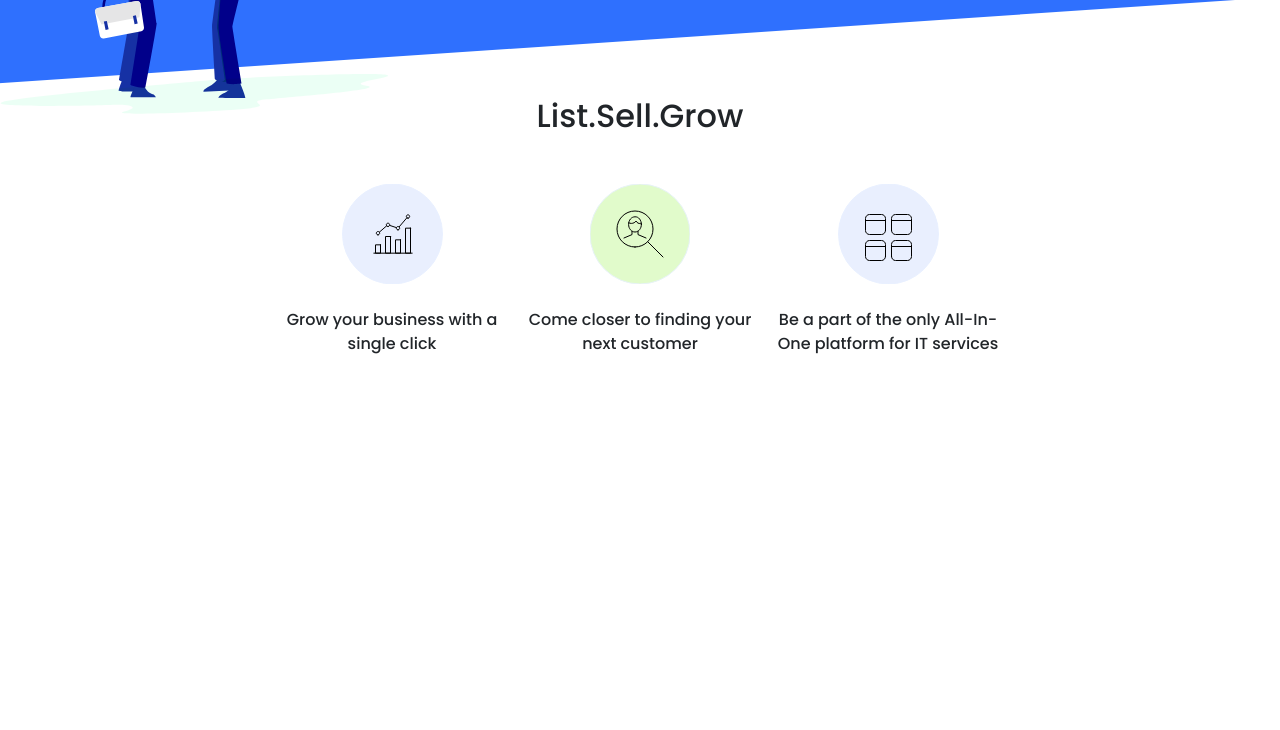
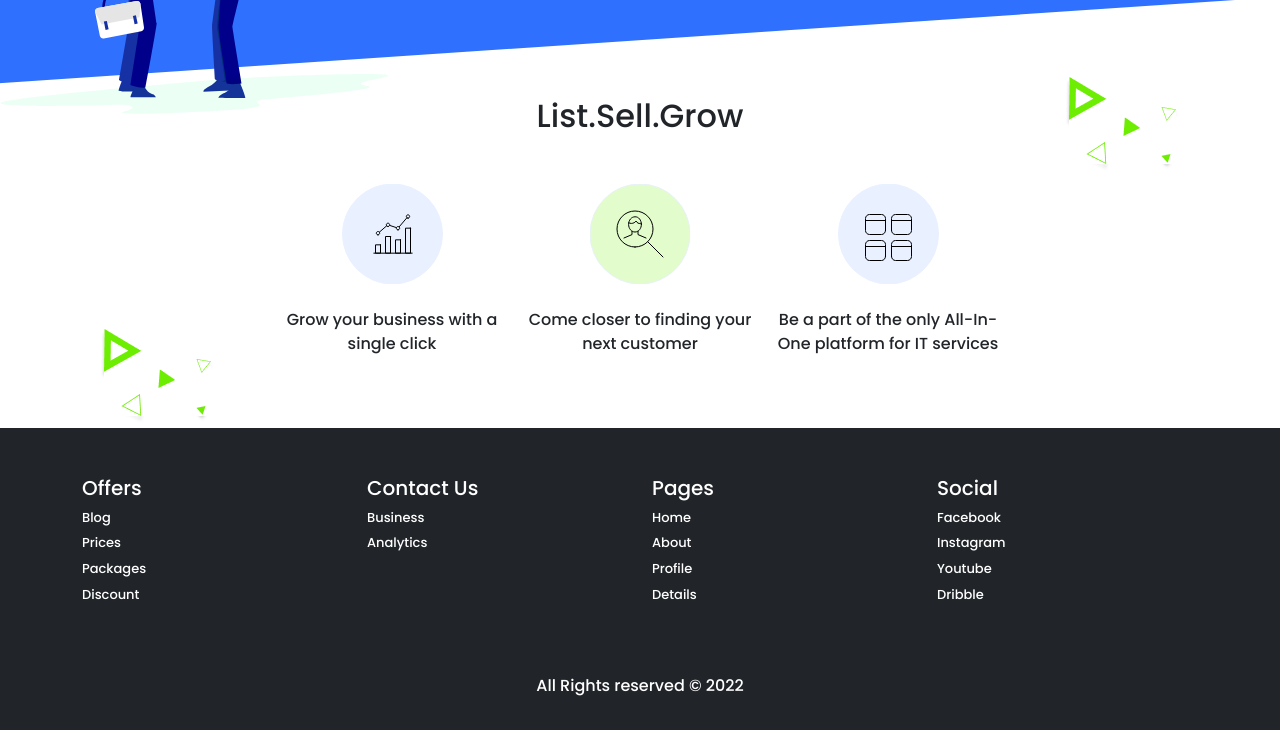
Before and after one commit to jana-alam/zomen-tum, a plain HTML site: page index.html in a window 1280 px wide. Shown: the part 511-1241 px from the top of the page. Before the commit the page ends 939 px from the top, so only its background shows below. Drawn offline with Linux system fonts and the light colour scheme.

Commit message:
Footer done

```diff
--- a/css/style.css
+++ b/css/style.css
@@ -15,6 +15,14 @@ body {
   right: 0;
 }
 
+.list-left-img {
+  bottom: -20px;
+  left: 100px;
+}
+.list-right-img {
+  top: -20px;
+  right: 100px;
+}
 .shape-divider-bottom {
   position: absolute;
   bottom: 0;
@@ -36,3 +44,8 @@ body {
 .shape-divider-bottom .shape-fill {
   fill: #ffffff;
 }
+
+.footer-top li {
+  font-size: 13px;
+  margin: 10px 0;
+}
--- a/index.html
+++ b/index.html
@@ -117,7 +117,7 @@
     <!-- Header Area Ends -->
     <!-- main area -->
     <main>
-      <section>
+      <section class="position-relative">
         <div class="container">
           <h2 class="text-center">List.Sell.Grow</h2>
           <div class="row py-4 my-4 mx-auto text-center justify-content-center">
@@ -165,10 +165,69 @@
             </div>
           </div>
         </div>
+        <img
+          class="list-left-img position-absolute"
+          src="img/Frame (1).png"
+          alt=""
+        />
+        <img
+          class="list-right-img position-absolute"
+          src="img/Frame (1).png"
+          alt=""
+        />
       </section>
     </main>
     <!-- main area ends -->
     <!-- footer area  -->
+    <footer class="bg-dark py-5 pb-3">
+        <div class="footer-top">
+            <div class="container">
+                <div class="row row-cols-md-4 row-cols-sm-2 row-cols-1 text-white">
+                    <col>
+                        <h5>Offers
+                            <ul class="list-unstyled">
+                                <li>Blog</li>
+                                <li>Prices</li>
+                                <li>Packages</li>
+                                <li>Discount</li>
+                            </ul>
+                        </h5>
+                    </col>
+                    <col>
+                        <h5>Contact Us
+                            <ul class="list-unstyled">
+                                <li>Business</li>
+                                <li>Analytics</li>
+                            </ul>
+                        </h5>
+                    </col>
+                    <col>
+                        <h5>Pages
+                            <ul class="list-unstyled">
+                                <li>Home</li>
+                                <li>About</li>
+                                <li>Profile</li>
+                                <li>Details</li>
+                            </ul>
+                        </h5>
+                    </col>
+                    <col>
+                        <h5>Social
+                            <ul class="list-unstyled">
+                                <li>Facebook</li>
+                                <li>Instagram</li>
+                                <li>Youtube</li>
+                                <li>Dribble</li>
+                            </ul>
+                        </h5>
+                    </col>
+                </div>
+            </div>
+        </div>
+        <div class="footer-bottom mt-5">
+            <p class="text-center text-white">All Rights reserved &copy; 2022</p>
+        </div>
+    </footer>
     <!-- footer area ends -->
     <!-- bootstrap script -->
     <script src="js/bootstrap.bundle.min.js"></script>
```
